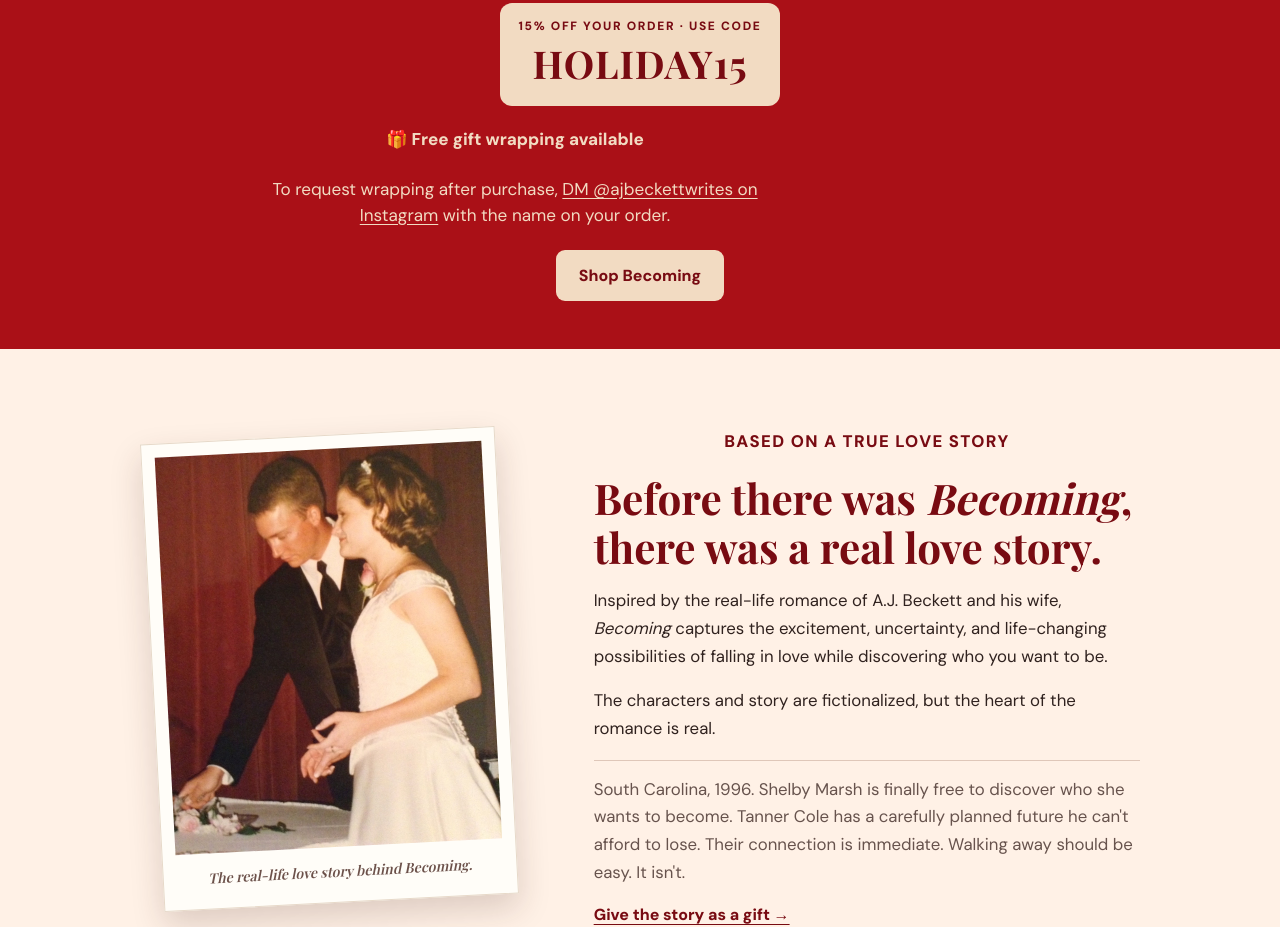
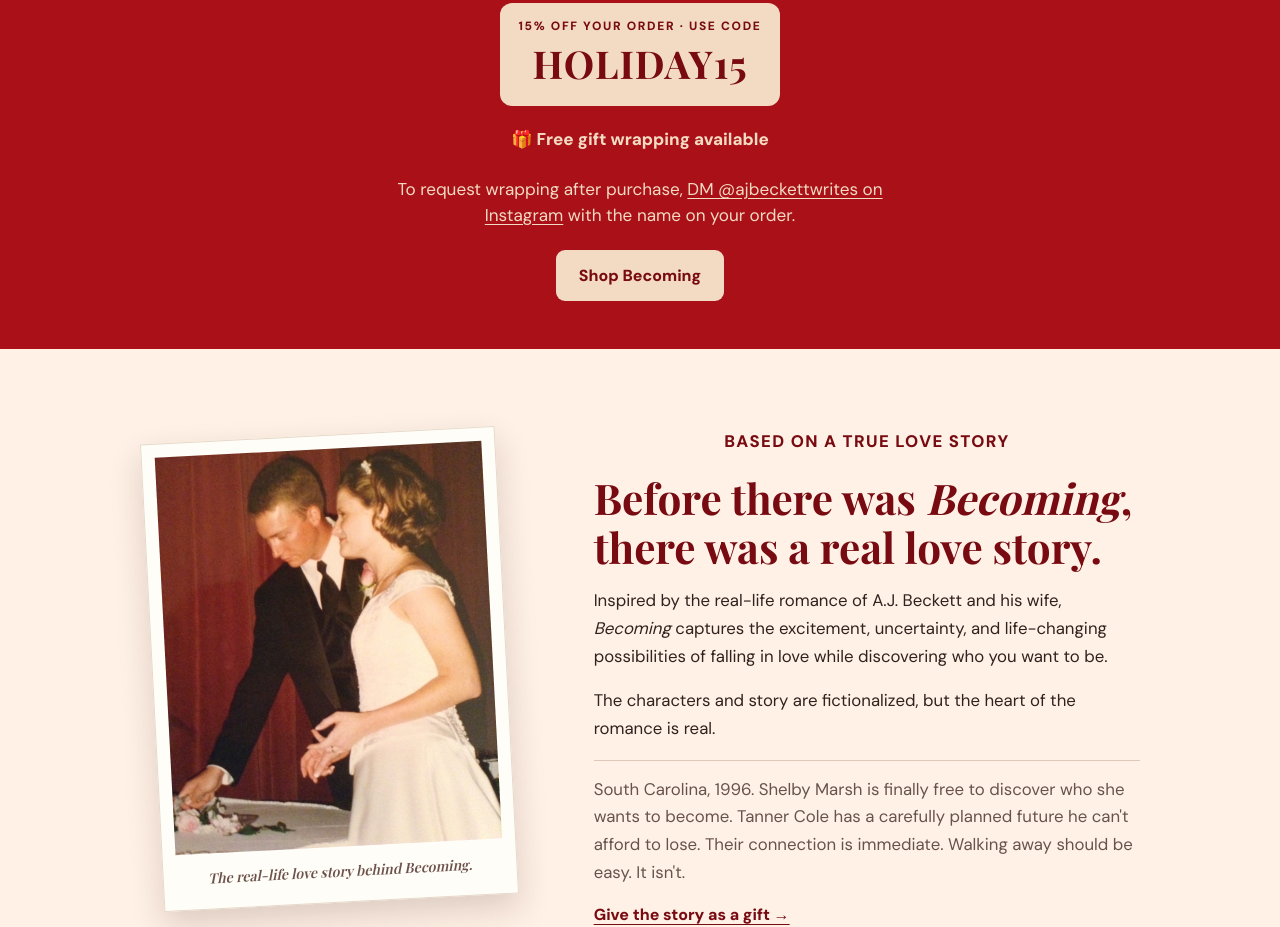
Before and after one commit to monte-sano-press/ajbeckett-site, a plain HTML site: page holiday.html in a window 1280 px wide. Shown: the part 814-1741 px from the top of the page. Drawn offline with nearby package versions, Linux system fonts and the light colour scheme; a web font is replaced by a local one.

Commit message:
Update holiday.html

```diff
--- a/holiday.html
+++ b/holiday.html
@@ -89,6 +89,8 @@
 .footer-inner{display:flex;align-items:center;justify-content:space-between;gap:1.25rem;padding:0}
 .footer-copy{margin:0;font-size:.95rem;color:#f3e3cf;font-weight:550;letter-spacing:.02em}
 .footer-logo{display:block;width:125px;height:auto;opacity:.95;filter:brightness(1.05) contrast(1.02);flex:0 0 auto}
+.gift-note{margin:9px auto 24px!important}
+.gift-instructions{margin:0 auto 22px!important}
 @media(max-width:760px){.footer-inner{flex-direction:column;align-items:center;justify-content:center;text-align:center;gap:.35rem;padding:.65rem 0}.footer-logo{order:1;width:125px;max-width:70vw}.footer-copy{order:2;white-space:normal;font-size:.8rem;font-weight:500;line-height:1.25}}
 </style>
 </head>
```
